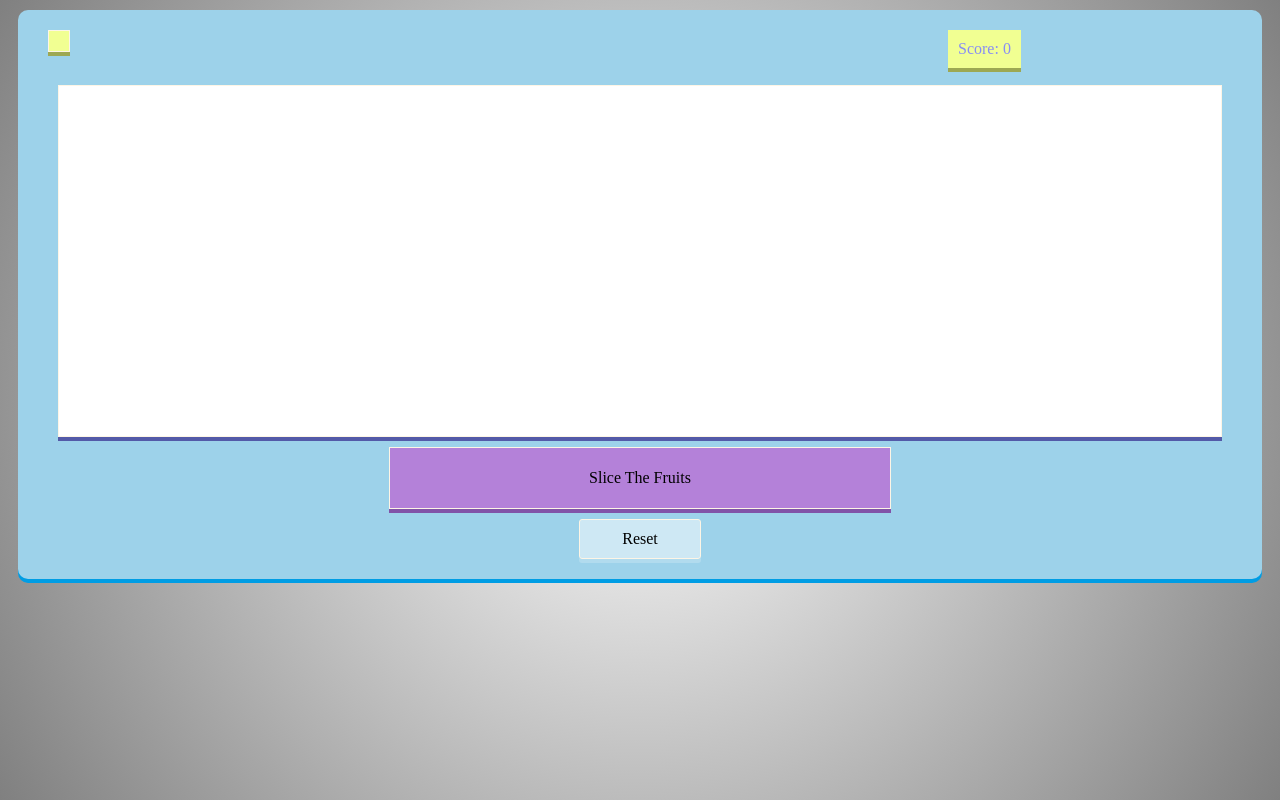
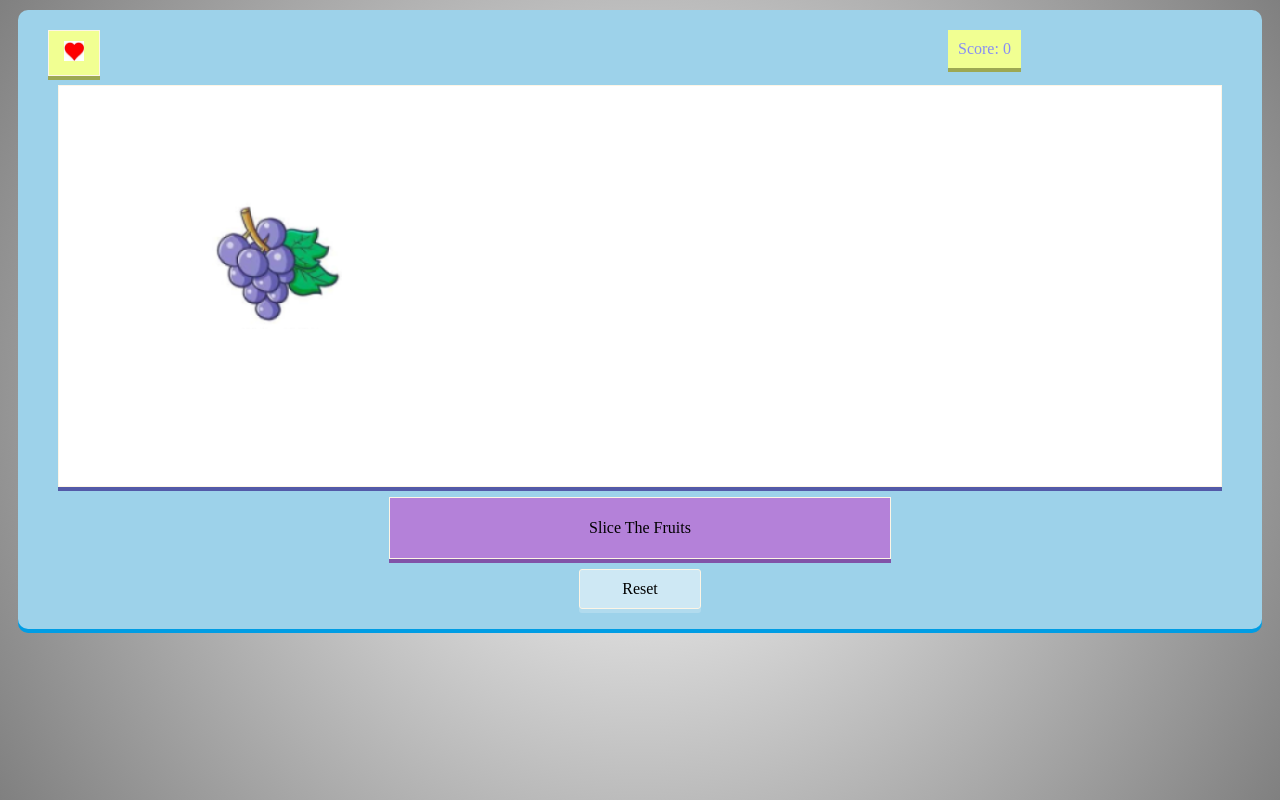
Before and after one commit to siwachs/Fruit-slicer-Jquery, a plain HTML site: page index.html in a window 1280 px wide. Both pictures are taken after a click on the element "Start". Drawn offline with nearby package versions, Linux system fonts and the light colour scheme.

Commit message:
3rd commit

```diff
--- a/index.html
+++ b/index.html
@@ -9,6 +9,8 @@
     <link rel="stylesheet" type="text/css" href="style.css">
 
     <script src="https://ajax.googleapis.com/ajax/libs/jquery/3.6.0/jquery.min.js"></script>
+
+    <script src="https://ajax.googleapis.com/ajax/libs/jqueryui/1.12.1/jquery-ui.min.js"></script>
 </head>
 <body>
 
@@ -16,7 +18,7 @@
         <div id="life"></div>
         <div id="score">Score: <span id="score_val">0</span></div>
         <div id="display">
-
+            <img class="fruit" id="fruit1">
         </div>
         <div id="inst_box">
             Slice The Fruits
@@ -27,6 +29,13 @@
 
         </div>
     </div>
+    <!--put audio file in audio tag-->
+    <audio id="play_sound">
+        <source src="./audio/sound.mp3"></source>
+
+        <source src="./audio/sound.wav"></source>
+    </audio>
+
     <!--write script at the end so that our element first load then script exe-->
 
     <script src="jquery.js">
--- a/jquery.js
+++ b/jquery.js
@@ -1,5 +1,9 @@
 var is_paly=false;
 var score;
+var trials_got;
+var array=['apple','banana','grapes'];
+var step;
+var go_down;
 
 $(function(){
     //jquery click is depreted we can use on method to setup a event handler
@@ -9,10 +13,107 @@ $(function(){
         }else{
             is_paly=true;
             $('#bt').text('Reset');
+            //or use html
+
             score=0;
             $('score_val').text(score);
             //use hide and show
             $('#life').show();
+            $('#game_over').hide();
+            trials_got=3;
+
+            addLife();
+            startGame();
         }
     });
+
+function addLife(){
+    $('#life').empty();
+    for(i=0;i<trials_got;i++){
+        //use append method
+        $('#life').append('<img src="./img/life.jpg" class="life">');
+    }
+}
+
+function startGame(){
+    //$('#display').append('<img src="./img/apple.png">');
+    //this lead to memory issue so to solve we add element in our htm and hide it
+
+    createFruit();
+
+    go_down=setInterval(function(){
+
+        $('#fruit1').css('top',$('#fruit1').position().top +step);
+
+        //check fruit is to low
+        if(check()){
+            if(trials_got > 1){
+                trials_got-=1;
+                addLife();
+                createFruit();
+            }else{
+                is_paly=false;
+                $("#game_over").show();
+                $("#bt").html('Start');
+                $('#game_over').html('<p>Game Over!</p> <p>your score is ' +score+'</p>');
+
+                $('#life').hide();
+
+                stopGame();
+            }
+        };
+    },10);
+
+}
+
+//use on for all type of listners
+$('#fruit1').on('mouseover',function(){
+    score++;
+    $('#score_val').html(score);
+
+    $('#play_sound')[0].play();
+    //use jquery selecter return a array
+
+    clearInterval(go_down);
+    $('#fruit1').hide('explode',500);
+    //the above function need package jquery-ui
+
+    //wait before anim finished
+    setTimeout(startGame,500);
 });
+
+function chooseFruit(){
+    $('#fruit1').attr('src','img/'+array[Math.round(2*Math.random())]+'.png');
+
+    //give number b/w 0 to 3
+}
+
+function check(){
+    var height=$('#display').height();
+    var fruit_top=$('#fruit1').position().top;
+    if(fruit_top >height){
+        return true;
+    }
+    return false;
+}
+
+function createFruit(){
+    chooseFruit();
+    $('#fruit1').show();
+
+    var width=$('#display').width();
+
+    $('#fruit1').css({'left':Math.round(width*Math.random()-20),'top':-100});
+
+    step=1+Math.round(5*Math.random());
+
+    //move down by one step in every 10ms
+}
+
+function stopGame(){
+    clearInterval(go_down);
+    $('#fruit1').hide();
+}
+
+});
+//must put all code in document function because by doing it our code exe after page fully load
--- a/style.css
+++ b/style.css
@@ -6,8 +6,6 @@ html
 
 #container
 {
-
-
     background-color:#9DD2EA;
     /*to put it in center use margin*/
     margin: 10px;
@@ -40,19 +38,24 @@ html
     color:#888ef5;
     box-shadow: 0px 4px 0px  #9da853;
     left: 30px;
-    display: none;}
+    display: none;
+    }
 
 
 #display
 {
-    height: 350px;
+    height: 400px;
     width: auto;
+    position: relative;
     border: oldlace 1px solid;
     margin: 55px 20px 10px 20px;
     /*top left bottom right*/
 
     background-color: white;
     box-shadow: 0px 4px #535aa8;
+
+    /*overflow hidden means any ele above this overflowing is hide*/
+    overflow: hidden;
 }
 
 #inst_box
@@ -68,15 +71,6 @@ html
     line-height: 60px;
     box-shadow: 0px 4px #8153a8;
 }
-
-
-
-
-
-
-
-
-
 
 #bt:active
 {
@@ -109,7 +103,7 @@ html
 {
     border: 1px solid oldlace;
     height: 340px;
-    width: 500px;
+    width: 700px;
     /*we use linear gradient so use background not background color
     (top to bottom)*/
     background: linear-gradient(#f3ca6b,
@@ -125,3 +119,15 @@ html
     z-index: 5;
     display: none;
 }
+
+.life{
+    width: 20px;
+    height: 20px;
+    margin: 0 5px;
+    /*top bottom and L,R*/
+}
+
+#fruit1{
+    display: none;
+    position: absolute;
+}
```
Also changed, not shown: img/apple.png (added), img/banana.png (added), img/grapes.png (added), img/life.jpg (added), 2 other files.
